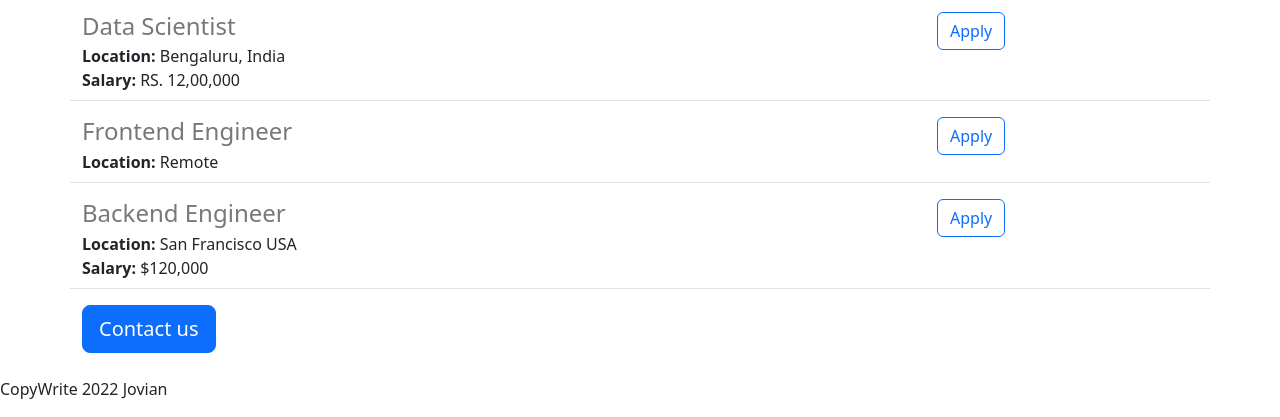
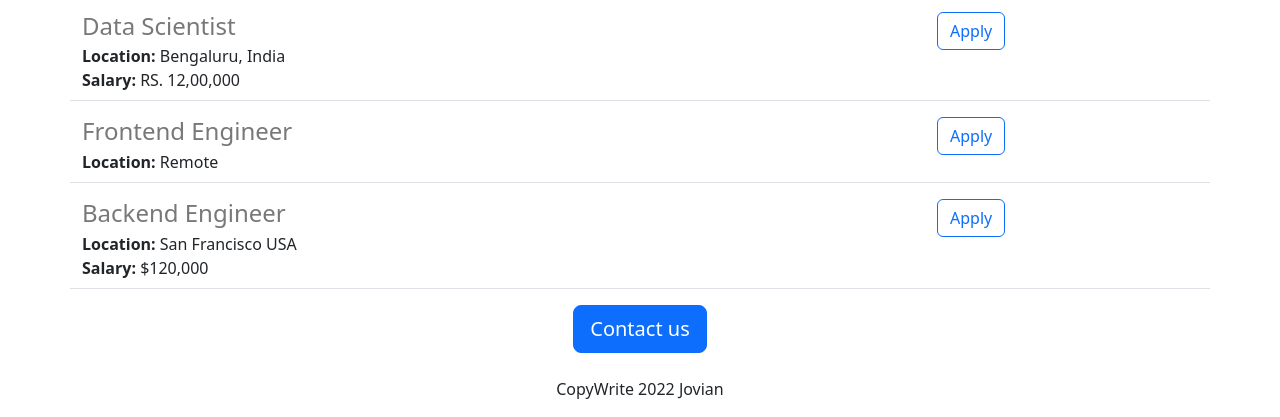
Before and after one commit to thaafei/web-dev-tutorial, a Flask app: page / in a window 1280 px wide. Shown: the part 1201-1618 px from the top of the page. Run offline with Flask 2, Linux system fonts and the light colour scheme.

Commit message:
changed alignment of button

```diff
--- a/app.py
+++ b/app.py
@@ -1,4 +1,4 @@
-from flask import Flask, render_template,jsonify  #flask=module, Flask = class
+from flask import Flask, render_template, jsonify  #flask=module, Flask = class
 
 app = Flask(__name__)  #creating object of Flask
 
--- a/templates/home.html
+++ b/templates/home.html
@@ -27,9 +27,11 @@
           {% include 'jobitem.html' %}
         {% endfor %}
       </p>
-    <button class="btn btn-primary btn-lg">Contact us</button>
+      <div class="text-center">
+    <button class="btn btn-primary btn-lg ">Contact us</button>
+      </div>
     </div>
-      <p class="mt-4">CopyWrite 2022 Jovian</p>
+      <p class="mt-4 text-center">CopyWrite 2022 Jovian</p>
   </div>
   </body>
 </html>
```
